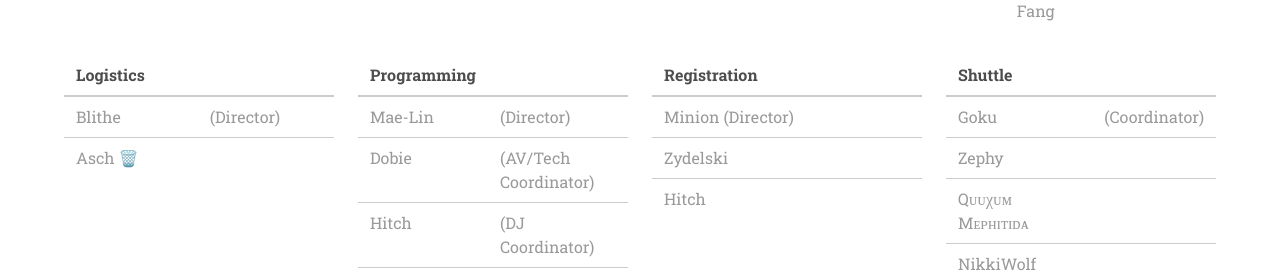
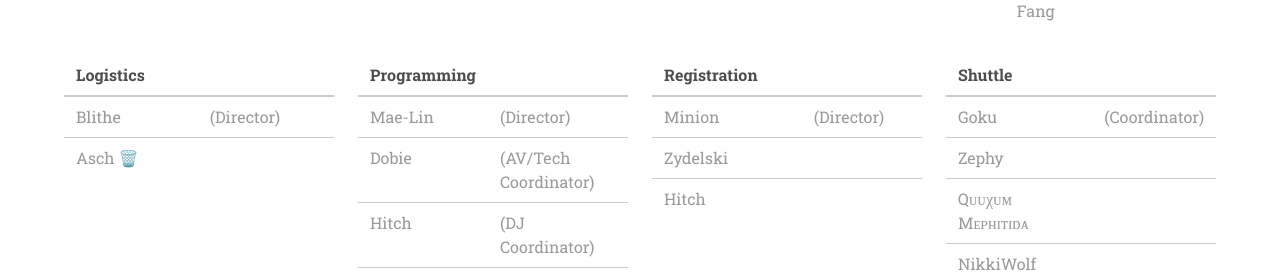
Before and after one commit to wpafw/wpafw.org, a Jekyll site: the page built from contact.md, in a window 1280 px wide and 900 px high, scrolled down 2320 px. Shown: the part 154-433 px from the top of the window. Built offline with Jekyll 4.4.1, drawn with Linux system fonts in a browser that asks for light colours; nearby versions of some CDN libraries.

Commit message:
fix missing bracket

```diff
--- a/contact.md
+++ b/contact.md
@@ -184,7 +184,7 @@ Your email will be forwarded to the appropriate director or staff member. We loo
 
 |Registration|
 |---|
-|Minion (Director)|
+|Minion|(Director)|
 |Zydelski|
 |Hitch|
 
```
